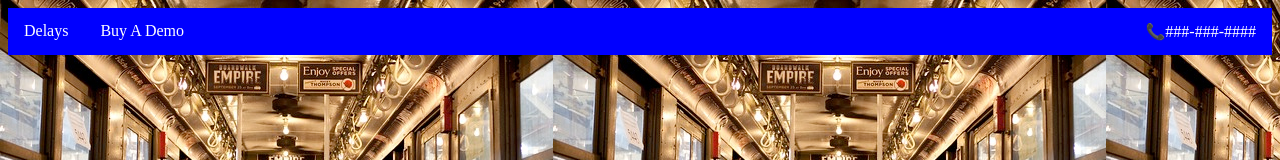
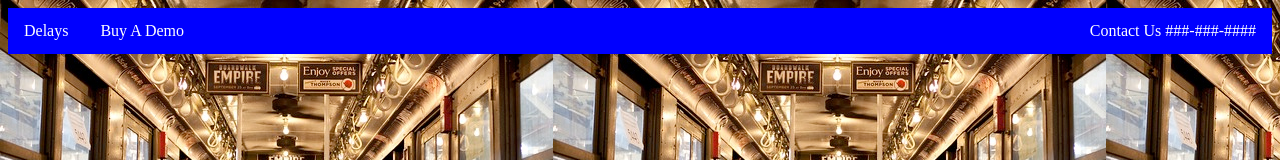
Before and after one commit to LordBrandon/STCS, a plain HTML site: page index.html in a window 1280 px wide. Shown: the top 160 px of the page. Drawn offline with Linux system fonts and the light colour scheme.

```diff
--- a/index.html
+++ b/index.html
@@ -12,7 +12,7 @@
 <ul>
   <li><a href="stcsPages/Infopage.html">Delays</a></li>
   <li><a href="stcsPages/buyademo.html">Buy A Demo</a></li>
-   <li style=float:right><a href="">📞###-###-####</a></li>
+   <li style=float:right><a href="">Contact Us ###-###-####</a></li>
   </ul>
   <a href="#"><img id="logo" src=""></a>
 </div>
```
